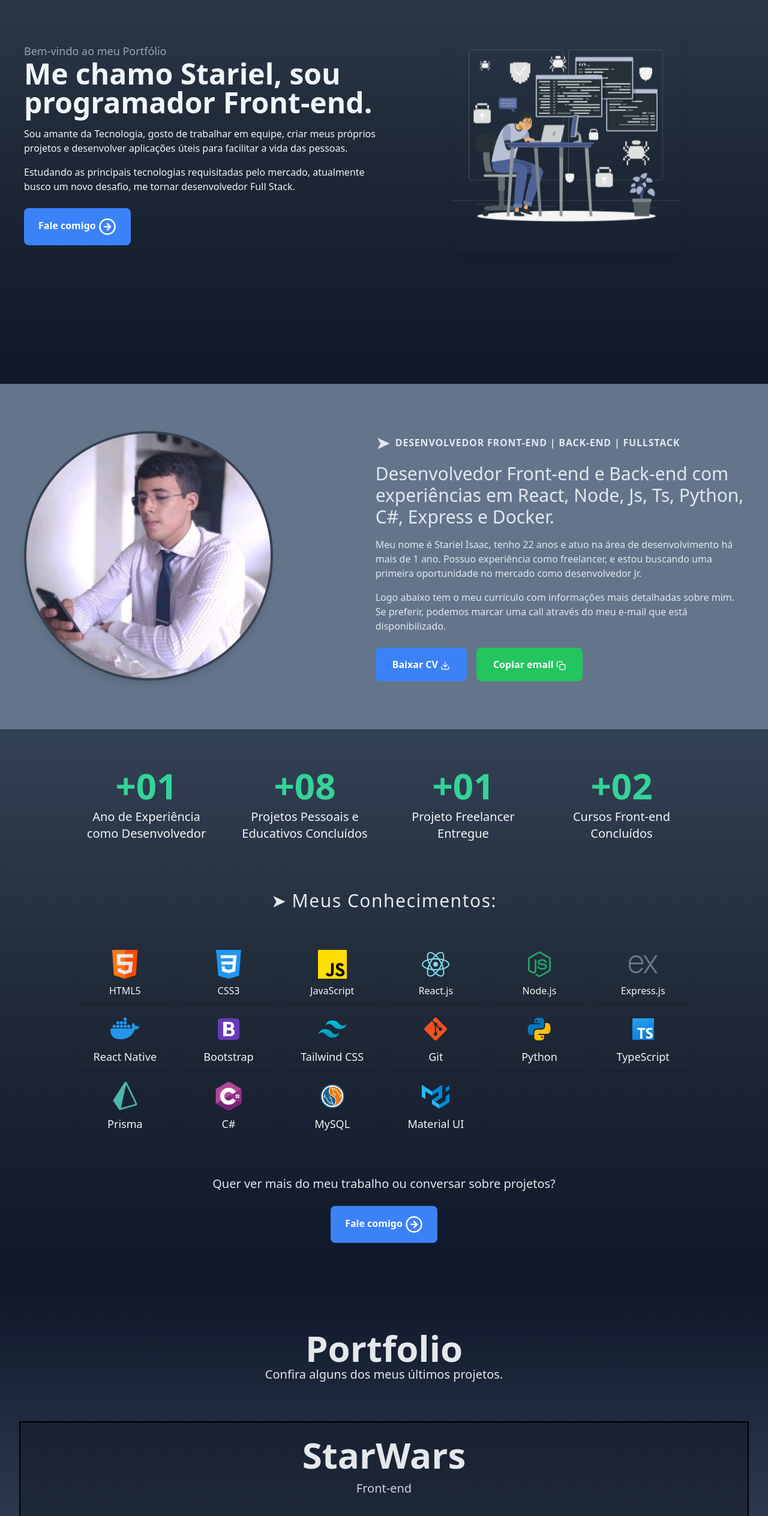
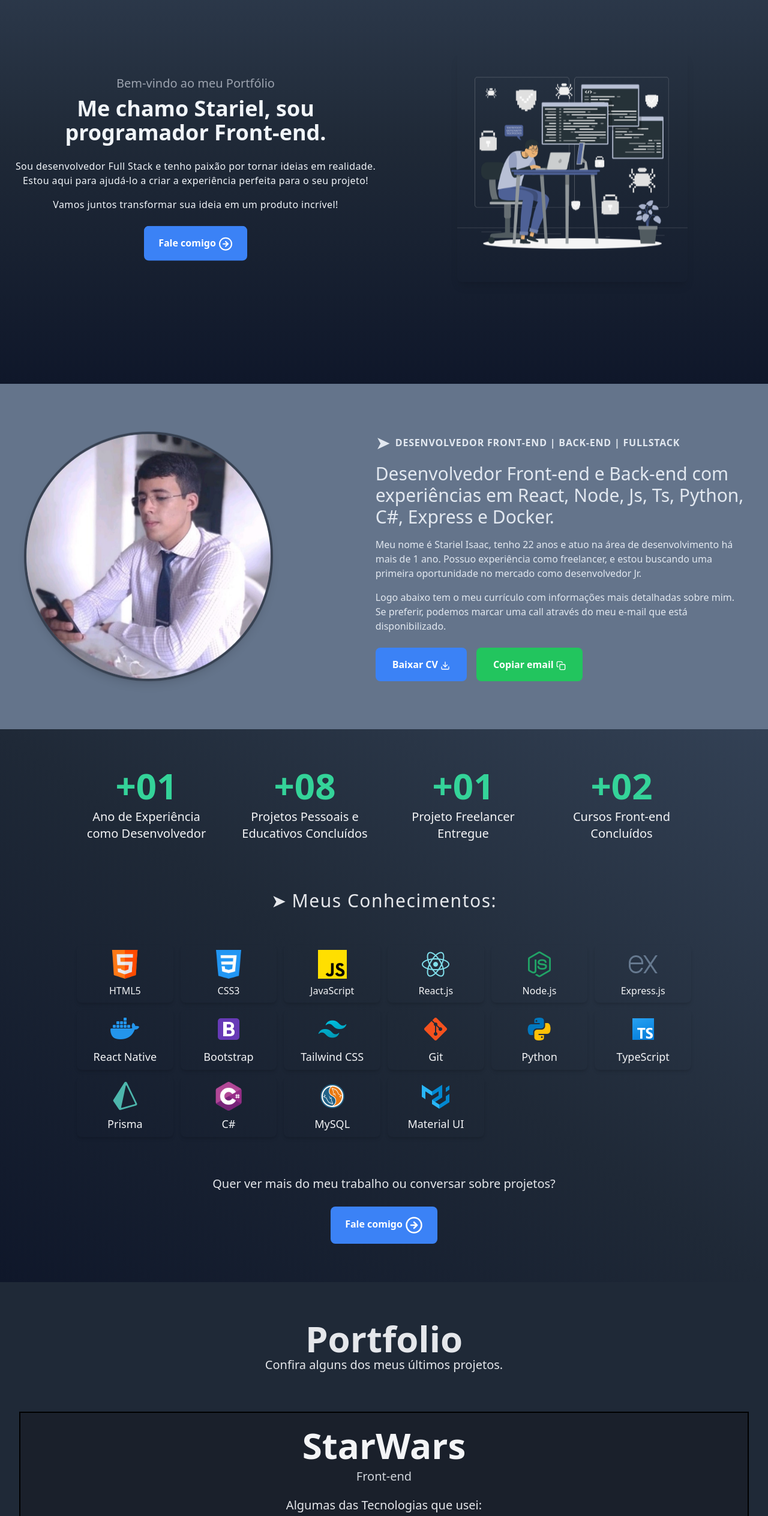
Before and after one commit to StarielIsaac/my-portfolio, a React (Vite) app: page / in a window 1280 px wide. Shown: the part 160-2688 px from the top of the page at 60% size. Built offline with nearby package versions, Linux system fonts and the light colour scheme.

Commit message:
feat: implementd Banner and Skills

```diff
--- a/src/components/Banner.tsx
+++ b/src/components/Banner.tsx
@@ -1,17 +1,21 @@
-import { useState, useEffect, useRef } from 'react';
-import { Link } from 'react-router-dom';
-import { ArrowRightCircle } from 'react-feather';
-import TrackVisibility from 'react-on-screen';
-import typecode from '../../img/typecode.png';
+import { useState, useEffect, useRef } from "react";
+import { Link } from "react-router-dom";
+import { ArrowRightCircle } from "react-feather";
+import TrackVisibility from "react-on-screen";
+import typecode from "../../img/typecode.png";
 
 const Banner = () => {
-  const texts = ['programador Front-end.', 'programador Back-end.', 'programador Full Stack.'];
+  const texts = [
+    "programador Front-end.",
+    "programador Back-end.",
+    "programador Full Stack.",
+  ];
 
   const [loopNum, setLoopNum] = useState(0);
   const [isDeleting, setIsDeleting] = useState(false);
-  const [text, setText] = useState('');
+  const [text, setText] = useState("");
   const deltaRef = useRef(300 - Math.random() * 100);
-  const period = 1200;
+  const period = 1000;
 
   useEffect(() => {
     const ticker = setInterval(() => {
@@ -24,7 +28,9 @@ const Banner = () => {
   const tick = () => {
     const i = loopNum % texts.length;
     const fullText = texts[i];
-    const updatedText = isDeleting ? fullText.substring(0, text.length - 1) : fullText.substring(0, text.length + 1);
+    const updatedText = isDeleting
+      ? fullText.substring(0, text.length - 1)
+      : fullText.substring(0, text.length + 1);
 
     setText(updatedText);
 
@@ -35,7 +41,7 @@ const Banner = () => {
     if (!isDeleting && updatedText === fullText) {
       setIsDeleting(true);
       deltaRef.current = period;
-    } else if (isDeleting && updatedText === '') {
+    } else if (isDeleting && updatedText === "") {
       setIsDeleting(false);
       setLoopNum((prevLoopNum) => prevLoopNum + 1);
       deltaRef.current = 400;
@@ -43,21 +49,40 @@ const Banner = () => {
   };
 
   return (
-<section className="banner w-full min-h-screen max-h-screen flex items-center gradient-bg bg-gradient-to-b via-gray-800 from-slate-700 to-slate-900" style={{ maxHeight: "100vh" }}>
-  <div className="container mx-auto px-10 py-10">
+    <section
+      className="banner w-full min-h-screen max-h-screen flex items-center gradient-bg bg-gradient-to-b via-gray-800 from-slate-700 to-slate-900"
+      style={{ maxHeight: "100vh" }}
+    >
+      <div className="container mx-auto px-5 py-10 mt-20 md:py-20">
         <div className="grid grid-cols-1 md:grid-cols-2 gap-4 items-center">
           <div>
             <TrackVisibility>
               {({ isVisible }) => (
-            <div className={`animate__animated ${isVisible ? 'animate__fadeIn' : ''}`}>
-              <span className="text-lg text-gray-400">Bem-vindo ao meu Portfólio</span>
-              <h1 className="text-5xl font-bold text-slate-100 mb-4">{`Me chamo Stariel, sou ${text}`}</h1>
-              <p className="text-slate-100 mb-4">Sou amante da Tecnologia, gosto de trabalhar em equipe, criar meus próprios projetos e desenvolver aplicações úteis para facilitar a vida das pessoas.</p>
-              <p className="text-slate-100">Estudando as principais tecnologias requisitadas pelo mercado, atualmente busco um novo desafio, me tornar desenvolvedor Full Stack.</p>
+                <div
+                  className={`animate__animated ${
+                    isVisible ? "animate__fadeIn" : ""
+                  }`}
+                >
+                  <span className="text-base sm:text-lg md:text-xl text-gray-400 block text-center">
+                    Bem-vindo ao meu Portfólio
+                  </span>
+                  <h1 className="text-sm md:text-base lg:text-2xl xl:text-4xl font-bold text-slate-100 text-center mb-4 md:mb-6 mt-1 md:mt-2">{`Me chamo Stariel, sou ${text}`}</h1>
+                  <p className="text-slate-100 text-xs sm:text-sm md:text-base tracking-wide text-center mb-4">
+                    Sou desenvolvedor Full Stack e tenho paixão por tornar
+                    ideias em realidade. Estou aqui para ajudá-lo a criar a
+                    experiência perfeita para o seu projeto!
+                  </p>
+                  <p className="text-slate-100 text-xs sm:text-sm md:text-base tracking-wide text-center mb-6">
+                    Vamos juntos transformar sua ideia em um produto incrível!
+                  </p>
                   <Link to="#connect">
-                <button className="mt-6 bg-blue-500 text-white font-semibold py-4 px-6 rounded-lg hover:bg-blue-600">
-                  <span className=''>Fale comigo
-                  <ArrowRightCircle size={30} className='inline-block ml-1'/>
+                    <button className="animate-bounce-slow-mt mt-4 md:mt-6 bg-blue-500 text-white font-bold py-2 sm:py-3 md:py-4 px-4 sm:px-6 rounded-lg hover:bg-blue-600 block mx-auto">
+                      <span className="">
+                        Fale comigo
+                        <ArrowRightCircle
+                          size={24}
+                          className="inline-block ml-1"
+                        />
                       </span>
                     </button>
                   </Link>
@@ -68,8 +93,16 @@ const Banner = () => {
           <div>
             <TrackVisibility>
               {({ isVisible }) => (
-            <div className={`${isVisible ? 'animate-zoomIn' : ''}`}>
-              <img className="w-96 m-auto rounded-lg shadow-lg animate-bounce-slow" src={typecode} alt="Header Img" />
+                <div
+                  className={`text-center md:text-left ${
+                    isVisible ? "animate-zoomIn" : ""
+                  }`}
+                >
+                  <img
+                    className="w-full md:w-64 lg:w-72 xl:w-96 m-auto rounded-lg shadow-lg animate-bounce-slow"
+                    src={typecode}
+                    alt="Header Img"
+                  />
                 </div>
               )}
             </TrackVisibility>
@@ -81,3 +114,11 @@ const Banner = () => {
 };
 
 export default Banner;
+
+{
+  /* <button className="mt-10 text-slate-400 font-medium py-4 px-6 rounded-lg">
+    <span className="">
+      Entre em contato
+    </span>
+  </button> */
+}
--- a/src/components/Header.tsx
+++ b/src/components/Header.tsx
@@ -36,7 +36,7 @@ const NavBar = () => {
     <nav
       className={`navbar ${
         scrolled ? "scrolled" : ""
-      } bg-slate-900 text-gray-100 shadow-lg py-6 px-4 sm:px-8 lg:px-16 flex justify-between items-center fixed w-full top-0 left-0 z-50`}
+      } bg-slate-900 text-gray-100 shadow-lg py-4 sm:py-6 px-4 sm:px-8 lg:px-16 flex justify-between items-center fixed w-full top-0 left-0 z-50`}
     >
       <div className="container mx-auto flex justify-between items-center">
         <div className="flex items-center">
--- a/src/components/Projects.tsx
+++ b/src/components/Projects.tsx
@@ -13,7 +13,7 @@ const tunes = [
   {
     name: "StarWars",
     type: "Front-end",
-    message: "Tecnologias e habilidades que usei:",
+    message: "Algumas das Tecnologias que usei:",
     techStack:
       "React JS, Styled Components, Redux, API Request, RTL(React Testing Library), Material UI, Figma e outros...",
     githubLink: "https://github.com/seu-usuario/projeto1",
@@ -22,7 +22,7 @@ const tunes = [
   {
     name: "Jogo de trivia",
     type: "Front-end",
-    message: "Algumas tecnologias que usei:",
+    message: "Algumas das Tecnologias que usei:",
     techStack:
       "React JS, Styled Components, Redux, API Request, RTL(React Testing Library), Material UI, Figma e outros...",
     githubLink: "https://github.com/seu-usuario/projeto1",
@@ -53,7 +53,7 @@ function Projects() {
   };
 
   return (
-    <section className="py-12 gradient-bg bg-gradient-to-t via-slate-700 from-slate-900 to-slate-900">
+    <section className="py-8 gradient-bg bg-gradient-to-t via-gray-800 from-gray-900 to-gray-800">
       <div className="container mx-auto px-8 my-8 bg">
         <h2 className="text-6xl font-bold text-gray-200 text-center">
           Portfolio
@@ -65,7 +65,7 @@ function Projects() {
         {/* Aqui colocamos o componente Slider dentro do slide */}
         <Slider
           {...settings}
-          className="my-16 border-2 border-black bg-gray-900 bg-opacity-50"
+          className="my-16 border-2 border-black bg-slate-custom-fu bg-opacity-40"
         >
           {tunes.map((project, index) => (
             <div
@@ -74,20 +74,27 @@ function Projects() {
             >
               <div className="w-full">
                 <div className="text-center">
-                  <h3 className="text-6xl font-extrabold text-gray-200 mb-3">
+                  <h3 className="text-6xl font-extrabold text-gray-100 mb-2">
                     {project.name}
                   </h3>
-                  <p className="text-xl text-gray-300 mb-6">{project.type}</p>
-                  <p className="text-2xl text-gray-200 mb-3">
-                    <span className="text-3xl mr-2 animate-pulse">➤</span>
+                  <p className="text-xl text-gray-300 mb-5">{project.type}</p>
+                  <p className="text-xl text-gray-200 mb-3">
+                    {/* <span className="text-3xl mr-2 animate-pulse">➤</span> */}
                     {project.message}
                   </p>
-                  <p className="text-xl font-medium text-gray-200">
+                  <p className="px-6 text-xl font-medium text-gray-100 tracking-wide">
+                  <span className="text-2xl mr-4 animate-pulse">➤</span>
                     {project.techStack}
                   </p>
+                </div>
+              </div>
+              <div className="w-full my-10">
+                <SliderComponent images={project.icons} />
+              </div>
+              <div className="flex justify-center items-center">
                 <a
                   href={project.githubLink}
-                    className="animate-bounce-slow-mt inline-block mt-7 px-8 py-3 text-lg font-extrabold text-white bg-blue-500 rounded-lg hover:bg-blue-600"
+                  className="animate-bounce-slow-mt inline-block mb-6 px-8 py-4 text-lg font-extrabold text-white bg-blue-500 rounded-lg hover:bg-blue-600"
                 >
                   Dê uma olhada
                   <svg
@@ -101,10 +108,6 @@ function Projects() {
                 </a>
               </div>
             </div>
-              <div className="w-full my-8">
-                <SliderComponent images={project.icons} />
-              </div>
-            </div>
           ))}
         </Slider>
       </div>
--- a/src/components/Skills.tsx
+++ b/src/components/Skills.tsx
@@ -1,32 +1,41 @@
 import { ArrowRightCircle } from "react-feather";
+import TrackVisibility from "react-on-screen";
 import { Link } from "react-router-dom";
 
 function Skills() {
   return (
-    <section className="skills w-full py-16 gradient-bg bg-gradient-to-b via-gray-800 from-slate-700 to-slate-900 text-white">
+    <section className="skills w-full py-16 gradient-bg bg-gradient-to-bl via-gray-800 from-slate-700 to-slate-900 text-white">
       <div className="container mx-auto px-32 text-center">
         {/* Experiência e Projetos */}
         <div className="grid grid-cols-1 md:grid-cols-2 lg:grid-cols-4 gap-8 mb-20">
           <div className="flex flex-col items-center justify-center space-y-2 transform transition-all hover:scale-105">
-            <span className="text-6xl font-extrabold text-emerald-400">+01</span>
+            <span className="text-6xl font-extrabold text-emerald-400">
+              +01
+            </span>
             <p className="text-xl font-light text-gray-100">
               Ano de Experiência como Desenvolvedor
             </p>
           </div>
           <div className="flex flex-col items-center justify-center space-y-2 transform transition-all hover:scale-105">
-            <span className="text-6xl font-extrabold text-emerald-400">+08</span>
+            <span className="text-6xl font-extrabold text-emerald-400">
+              +08
+            </span>
             <p className="text-xl font-light text-gray-100">
               Projetos Pessoais e Educativos Concluídos
             </p>
           </div>
           <div className="flex flex-col items-center justify-center space-y-2 transform transition-all hover:scale-105">
-            <span className="text-6xl font-extrabold text-emerald-400">+01</span>
+            <span className="text-6xl font-extrabold text-emerald-400">
+              +01
+            </span>
             <p className="text-xl font-light text-gray-100">
               Projeto Freelancer Entregue
             </p>
           </div>
           <div className="flex flex-col items-center justify-center space-y-2 transform transition-all hover:scale-105">
-            <span className="text-6xl font-extrabold text-emerald-400">+02</span>
+            <span className="text-6xl font-extrabold text-emerald-400">
+              +02
+            </span>
             <p className="text-xl font-light text-gray-100">
               Cursos Front-end Concluídos
             </p>
@@ -152,19 +161,30 @@ function Skills() {
             </div>
             {/* Adicione outras habilidades conforme necessário */}
           </div>
+          <TrackVisibility>
+            {({ isVisible }) => (
               <div className="text-center mt-16">
                 <p className="text-xl text-gray-200">
                   Quer ver mais do meu trabalho ou conversar sobre projetos?
                 </p>
                 <Link to="#connect">
-              <button className="animate-bounce-slow-mt mt-6 bg-blue-500 text-white font-semibold py-4 px-6 rounded-lg hover:bg-blue-600">
+                  <button
+                    className={`animate-bounce-slow-mt mt-6 bg-blue-500 text-white font-semibold py-4 px-6 rounded-lg hover:bg-blue-600 ${
+                      isVisible ? "animate-zoomIn" : ""
+                    }`}
+                  >
                     <span className="">
                       Fale comigo
-                  <ArrowRightCircle size={30} className="inline-block ml-1" />
+                      <ArrowRightCircle
+                        size={30}
+                        className="inline-block ml-1"
+                      />
                     </span>
                   </button>
                 </Link>
               </div>
+            )}
+          </TrackVisibility>
         </div>
       </div>
     </section>
--- a/tailwind.config.js
+++ b/tailwind.config.js
@@ -26,6 +26,11 @@ export default {
         'zoomIn': 'zoomIn 1s',
         'bounce-slow-mt': 'bounce-slow-mt 3s infinite',
       },
+      colors: {
+        'slate-custom': '#151929',
+        'slate-custom-fr': '#1B204A',
+        'slate-custom-fu': '#14151a',
+      },
     },
   },
 }
```
Also changed, not shown: src/components/SliderComponent.tsx (+28 -15 lines), src/index.css (+9 -77 lines). Lines whose indentation alone changed are shown as unchanged.
